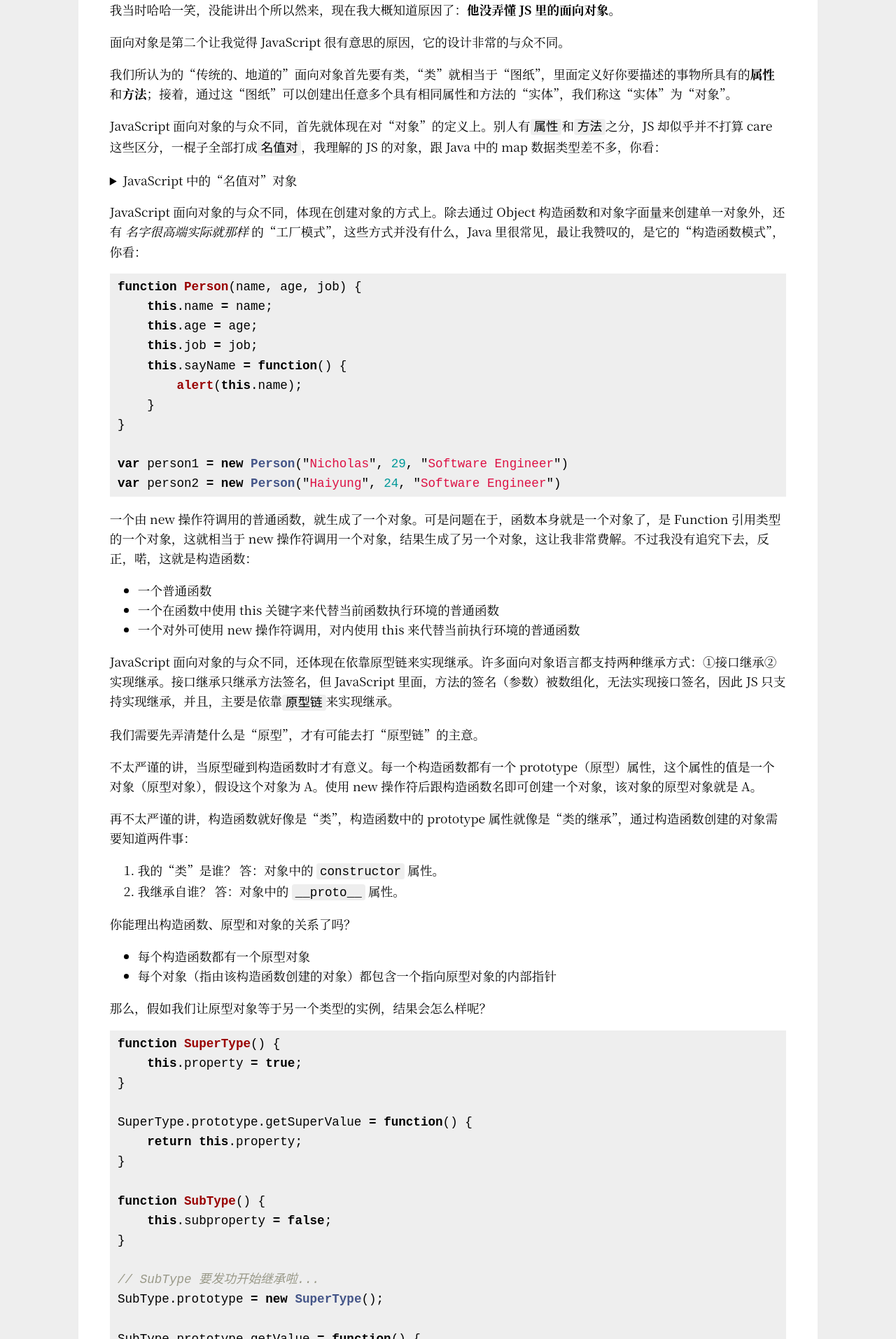
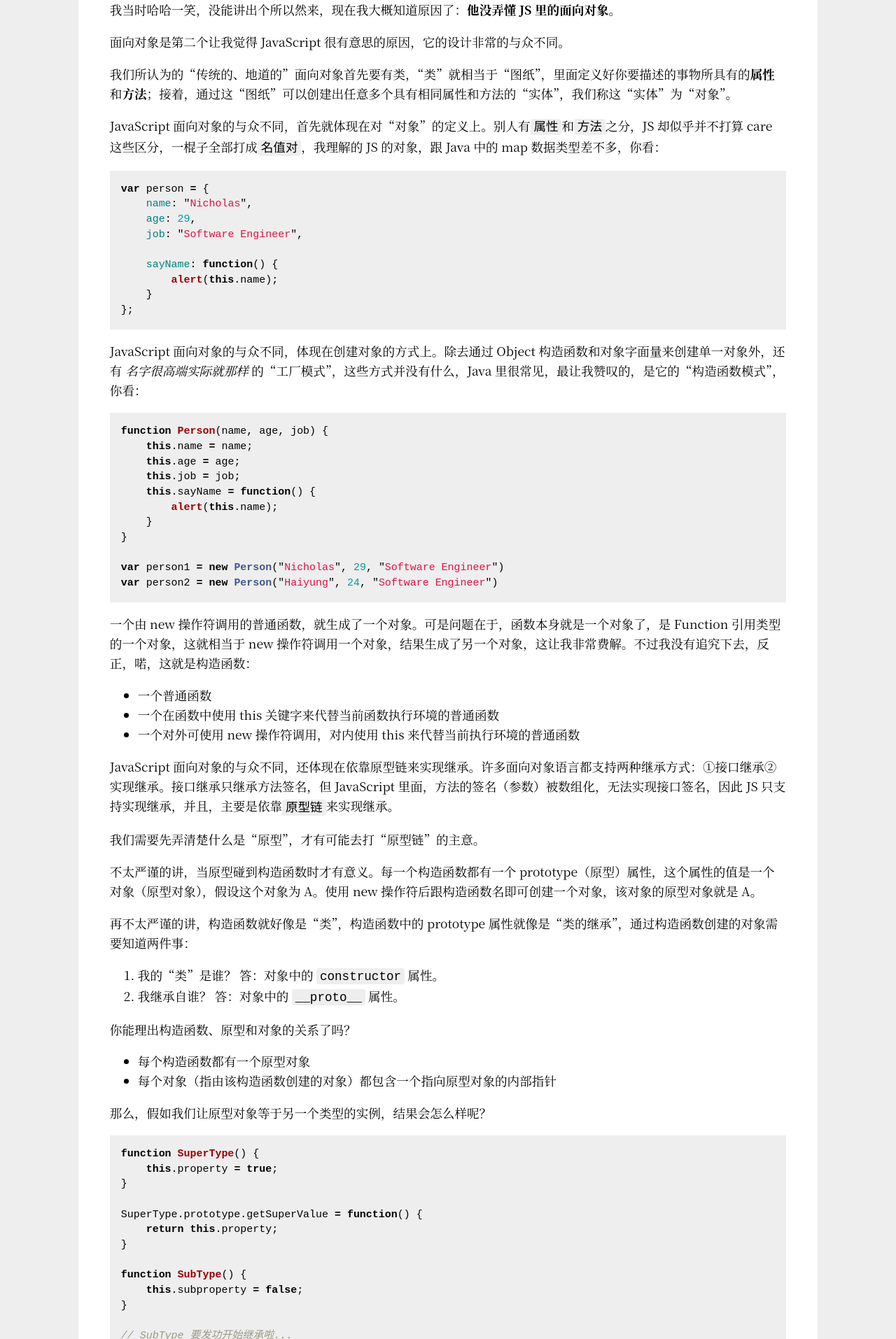
Before and after one commit to Haiyung/haiyung.github.io, a Jekyll site: the page built from _posts/2019-12-25-after-reading-professional-js-for-web-devs.md, in a window 1280 px wide. Shown: the part 3274-5188 px from the top of the page at 70% size. Built offline with Jekyll 4.4.1, drawn with Linux system fonts in a browser that asks for light colours.

Commit message:
update one article about JS

````diff
--- a/_posts/2019-12-25-after-reading-professional-js-for-web-devs.md
+++ b/_posts/2019-12-25-after-reading-professional-js-for-web-devs.md
@@ -95,10 +95,6 @@ JavaScript 里第一个让我觉得有意思的点是它的变量。如果习惯
 
 JavaScript 面向对象的与众不同，首先就体现在对“对象”的定义上。别人有`属性`和`方法`之分，JS 却似乎并不打算 care 这些区分，一棍子全部打成`名值对`，我理解的 JS 的对象，跟 Java 中的 map 数据类型差不多，你看：
 
-<details>
-
-<summary>JavaScript 中的“名值对”对象</summary>
-
 ```javascript
 var person = {
     name: "Nicholas",
@@ -110,8 +106,6 @@ var person = {
     }
 };
 ```
-
-</details>
 
 JavaScript 面向对象的与众不同，体现在创建对象的方式上。除去通过 Object 构造函数和对象字面量来创建单一对象外，还有 *名字很高端实际就那样* 的“工厂模式”，这些方式并没有什么，Java 里很常见，最让我赞叹的，是它的“构造函数模式”，你看：
 
--- a/css/index.css
+++ b/css/index.css
@@ -424,3 +424,18 @@ img {
     margin-bottom: 10px;
     -webkit-box-shadow: 0 0 10px #555;
 }
+
+summary {
+    outline: none;
+    cursor: pointer;
+    box-shadow: none;
+}
+
+pre {
+    padding: 16px;
+    overflow: auto;
+    font-size: 85%;
+    line-height: 1.45;
+    background-color: #f6f8fa;
+    border-radius: 3px;
+}
````
